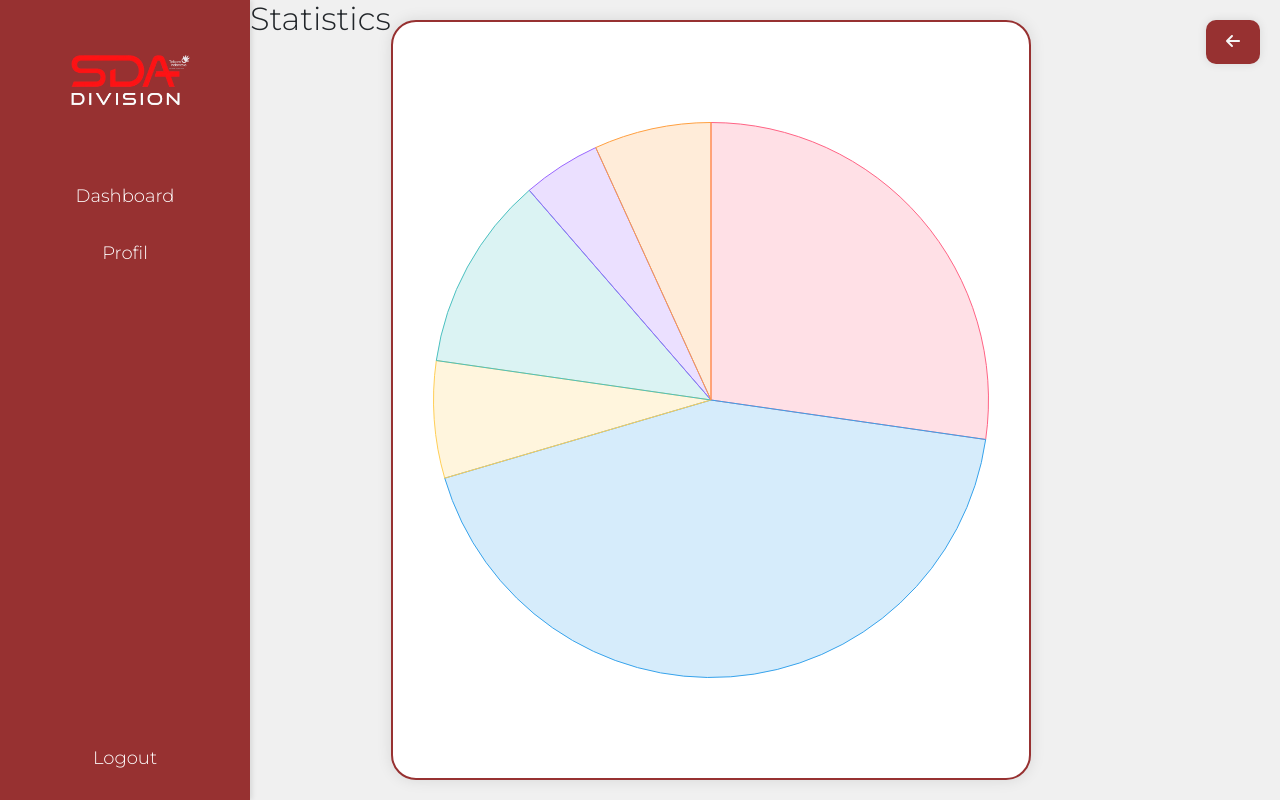
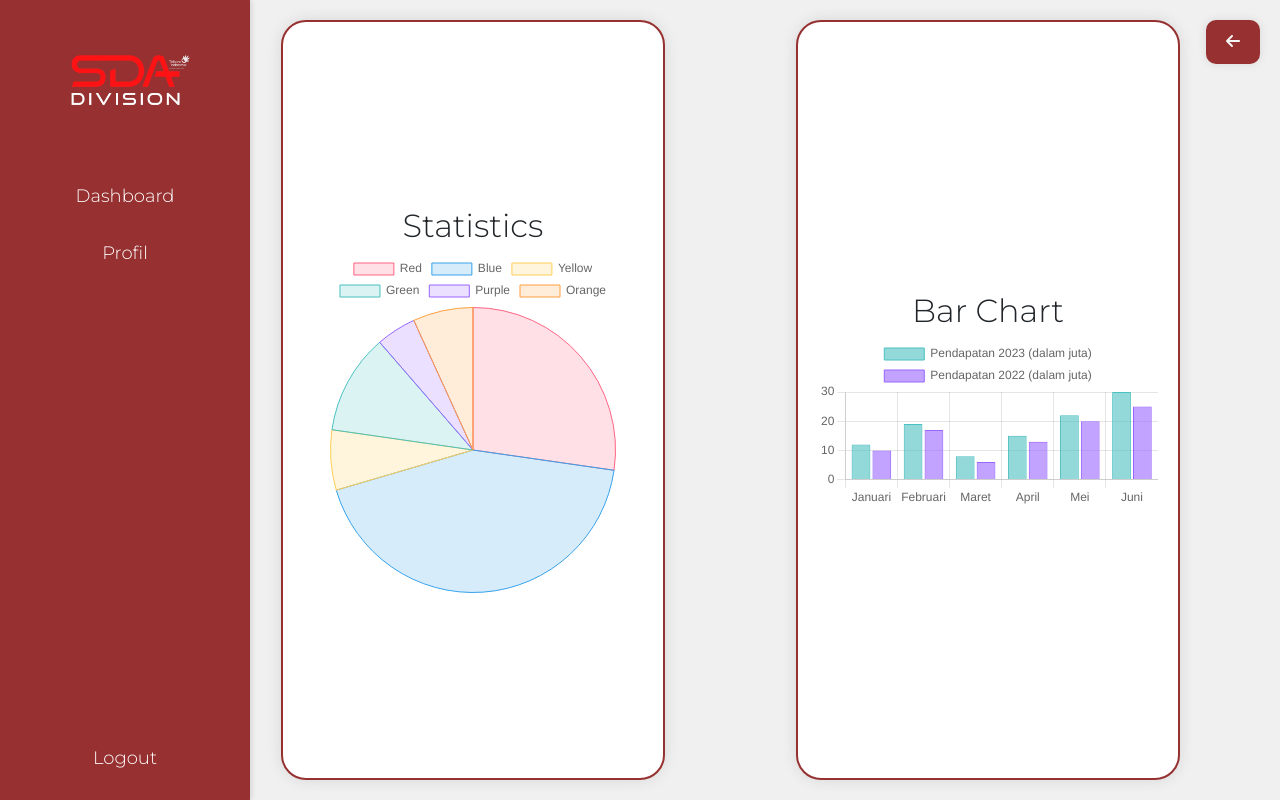
Before and after one commit to yupx20/growth_dashboard, a React (Create React App) app in the folder frontend/: page /statistics in a window 1280 px wide. Built offline with nearby package versions, Linux system fonts and the light colour scheme.

Commit message:
update statistics page

```diff
--- a/frontend/src/components/Navbar.js
+++ b/frontend/src/components/Navbar.js
@@ -1,6 +1,6 @@
 import React from 'react';
 import { Link } from 'react-router-dom';
-import '../styling/Sidebar.css'; // Pastikan nama file CSS sesuai
+import '../styling/SideBar.css'; // Pastikan nama file CSS sesuai
 
 const Navbar = () => {
     return (
--- a/frontend/src/components/StatisticsPage.js
+++ b/frontend/src/components/StatisticsPage.js
@@ -1,6 +1,6 @@
 import React from 'react';
-import { Chart, ArcElement } from 'chart.js';
-import { Pie } from 'react-chartjs-2';
+import { Chart, ArcElement, ChartJS, BarElement, CategoryScale, LinearScale, Tooltip, Legend } from 'chart.js';
+import { Pie, Bar } from 'react-chartjs-2';
 import { useNavigate } from 'react-router-dom';
 import Navbar from './Navbar';
 import { FontAwesomeIcon } from '@fortawesome/react-fontawesome';
@@ -8,7 +8,7 @@ import { faArrowLeft } from '@fortawesome/free-solid-svg-icons';
 import '../styling/Statistics.css';
 
 // Daftarkan elemen 'arc'
-Chart.register(ArcElement);
+Chart.register(ArcElement,CategoryScale, LinearScale, BarElement, Tooltip, Legend);
 
 const StatisticsPage = () => {
   const navigate = useNavigate();
@@ -17,7 +17,7 @@ const StatisticsPage = () => {
     navigate(-1); // Go back to the previous page
   };
 
-  const data = {
+  const data1 = {
     labels: ['Red', 'Blue', 'Yellow', 'Green', 'Purple', 'Orange'],
     datasets: [
       {
@@ -44,12 +44,46 @@ const StatisticsPage = () => {
     ],
   };
 
+  const data2 = {
+    labels: ['Januari', 'Februari', 'Maret', 'April', 'Mei', 'Juni'],
+    datasets: [
+      {
+        label: 'Pendapatan 2023 (dalam juta)',
+        data: [12, 19, 8, 15, 22, 30],
+        backgroundColor: 'rgba(75, 192, 192, 0.6)',
+        borderColor: 'rgba(75, 192, 192, 1)',
+        borderWidth: 1,
+      },
+      {
+        label: 'Pendapatan 2022 (dalam juta)',
+        data: [10, 17, 6, 13, 20, 25],
+        backgroundColor: 'rgba(153, 102, 255, 0.6)',
+        borderColor: 'rgba(153, 102, 255, 1)',
+        borderWidth: 1,
+      },
+    ],
+  };
+
+  const options = {
+    responsive: true,
+    plugins: {
+      title: {
+        display: true,
+        text: 'Perbandingan Pendapatan Semester 1 Tahun 2022 vs 2023',
+      },
+    },
+  };
+
   return (
     <div className="statistics-container">
       <Navbar />
+      <div className="chart-container">
       <h2>Statistics</h2>
-      <div className="pie-chart-container">
-        <Pie data={data} />
+        <Pie data={data1} />
+      </div>
+      <div className="chart-container">
+      <h2>Bar Chart</h2>
+        <Bar data={data2} options={options} />
       </div>
       <button className="back-button" onClick={handleBackClick}>
           <FontAwesomeIcon icon={faArrowLeft} />
--- a/frontend/src/styling/Statistics.css
+++ b/frontend/src/styling/Statistics.css
@@ -4,6 +4,7 @@
     height: 100vh;
     background-color: #f0f0f0;
     font-family: Montserrat;
+    justify-content: space-between;
     position: relative; /* Position relative for absolute positioning of the back button */
 }
 
@@ -29,15 +30,16 @@
 }
 
 /* Style for the pie chart container */
-.pie-chart-container {
-    width: 50%;
+.chart-container {
+    width: 30%;
     background: #ffffff;
     border-radius: 25px;
-    padding: 40px;
+    padding: 20px;
     box-shadow: 0px 0px 15px rgba(0, 0, 0, 0.1);
-    margin: 20px 0;
+    margin: 20px 100px 20px 0;
     border: 2px solid #973131; /* Adding border similar to HomeScreen frames */
     display: flex;
+    flex-direction: column;
     align-items: center;
     justify-content: center;
 }
```
